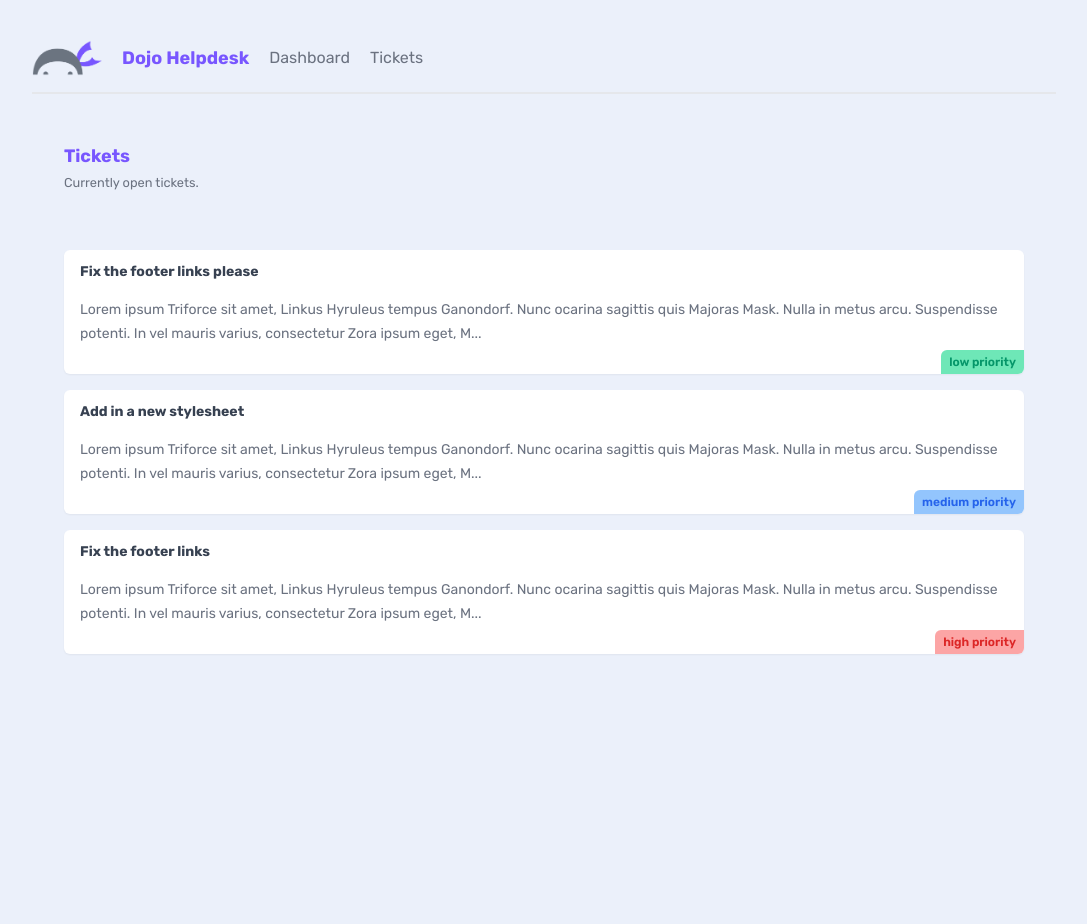
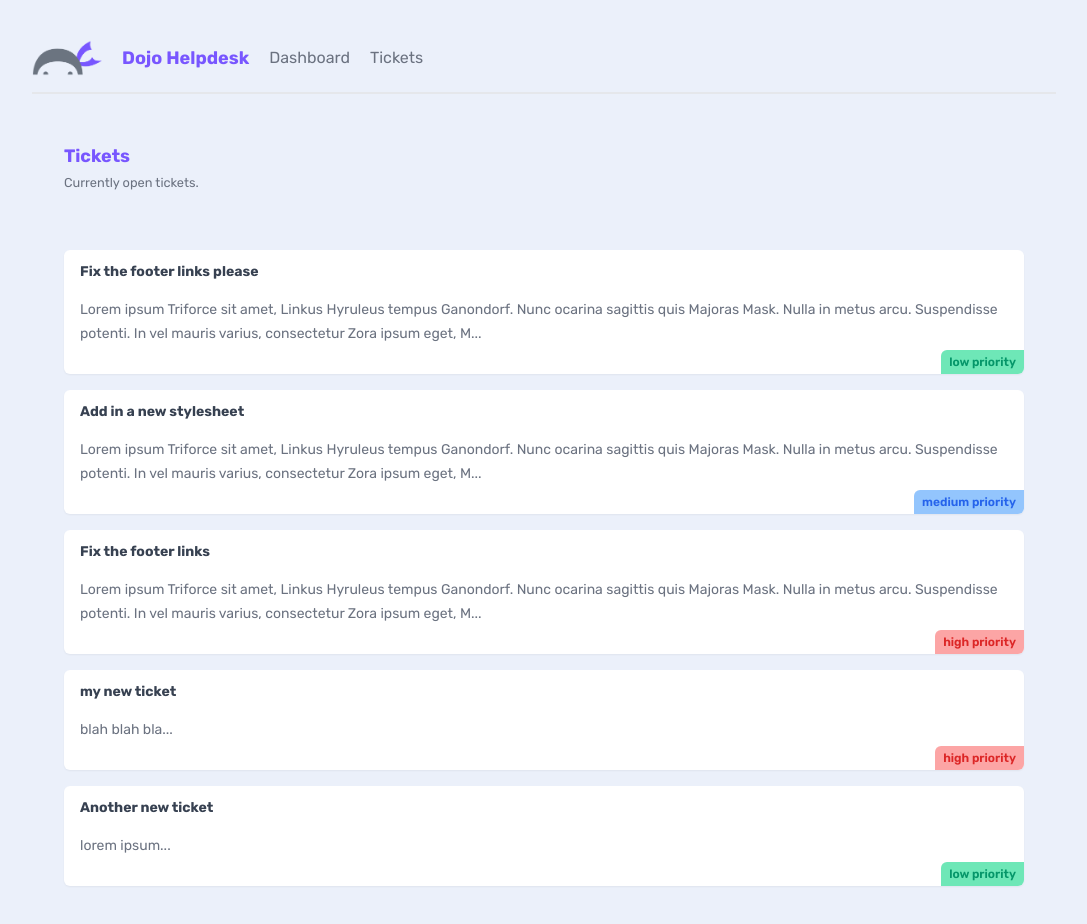
Before and after one commit to jdwjdwjdw/dojo-helpdesk, a Next.js app: page /tickets in a window 1280 px wide. Shown: the top 924 px of the page, without its empty margins (96-1183 px from the left). Before the commit the page ends 800 px from the top, so only its background shows below. Built offline with nearby package versions, Linux system fonts and the light colour scheme; data requests are answered from the project's data file.

Commit message:
Add create form client-side component for adding new tickets

```diff
--- a/_data/db.json
+++ b/_data/db.json
@@ -20,6 +20,20 @@
       "body": "Lorem ipsum Triforce sit amet, Linkus Hyruleus tempus Ganondorf. Nunc ocarina sagittis quis Majoras Mask. Nulla in metus arcu. Suspendisse potenti. In vel mauris varius, consectetur Zora ipsum eget, Master Sword porttitor urna. Fusce elementum urna elit, eget eleifend velit consectetur eget. Integer vel lobortis ipsum, vitae auctor Ocarina of Time. Donec sed urna dapibus, interdum magna a, eleifend magna. Curabitur tincidunt enim a neque volutpat. Phasellus auctor magna vel nunc pretium, ut volutpat justo tristique. Pellentesque cursus convallis mauris, in tempus enim tincidunt vitae.",
       "priority": "high",
       "user_email": "peach@netninja.dev"
+    },
+    {
+      "title": "my new ticket",
+      "body": "blah blah bla",
+      "priority": "high",
+      "user_email": "mario@netninja.dev",
+      "id": "seeLy9Y"
+    },
+    {
+      "title": "Another new ticket",
+      "body": "lorem ipsum",
+      "priority": "low",
+      "user_email": "mario@netninja.dev",
+      "id": "Q9JwQN8"
     }
   ]
 }
--- a/app/tickets/TicketList.jsx
+++ b/app/tickets/TicketList.jsx
@@ -1,9 +1,6 @@
 import Link from "next/link"
 
 async function getTickets() {
-  // imitate delay
-  await new Promise(resolve => setTimeout(resolve, 3000))
-
   const res = await fetch('http://localhost:4000/tickets', {
     next: {
       revalidate: 0 // use 0 to opt out of cache
--- a/app/tickets/[id]/page.jsx
+++ b/app/tickets/[id]/page.jsx
@@ -13,9 +13,6 @@
 }
 
 async function getTicket(id) {
-  // imitate delay
-  await new Promise(resolve => setTimeout(resolve, 3000))
-
   const res = await fetch('http://localhost:4000/tickets/' + id, {
     next: {
       revalidate: 60
--- /dev/null
+++ b/app/tickets/create/createForm.jsx
@@ -0,0 +1,75 @@
+"use client"
+
+import { useRouter } from "next/navigation"
+import { useState } from "react"
+
+export default function CreateForm() {
+  const router = useRouter()
+
+  const [title, setTitle] = useState('')
+  const [body, setBody] = useState('')
+  const [priority, setPriority] = useState('low')
+  const [isLoading, setIsLoading] = useState(false)
+
+  const handleSubmit = async (e) => {
+    e.preventDefault()
+    setIsLoading(true)
+
+    const ticket = {
+      title, body, priority, user_email: 'mario@netninja.dev'
+    }
+
+    const res = await fetch('http://localhost:4000/tickets', {
+      method: "POST",
+      headers: {"Content-Type": "application/json"},
+      body: JSON.stringify(ticket)
+    })
+
+    if (res.status === 201) {
+      router.refresh()
+      router.push('/tickets')
+    }
+
+  }
+
+  return (
+    <form onSubmit={handleSubmit} className="w-1/2">
+      <label>
+        <span>Title:</span>
+        <input
+          required
+          type="text"
+          onChange={(e) => setTitle(e.target.value)}
+          value={title}
+        />
+      </label>
+      <label>
+        <span>Body:</span>
+        <textarea
+          required
+          onChange={(e) => setBody(e.target.value)}
+          value={body}
+        />
+      </label>
+      <label>
+        <span>Priority:</span>
+        <select
+          onChange={(e) => setPriority(e.target.value)}
+          value={priority}
+        >
+          <option value="low">Low Priority</option>
+          <option value="medium">Medium Priority</option>
+          <option value="high">High Priority</option>
+        </select>
+      </label>
+      <button
+        className="btn-primary"
+        onClick={handleSubmit}
+        disabled={isLoading}
+      >
+        {isLoading && <span>Adding...</span>}
+        {!isLoading && <span>Add Ticket</span>}
+      </button>
+    </form>
+  )
+}
--- /dev/null
+++ b/app/tickets/create/page.jsx
@@ -0,0 +1,10 @@
+import CreateForm from "./createForm"
+
+export default function CreateTicket() {
+  return (
+    <main>
+      <h2 className="text-primary text-center">Add a New Ticket</h2>
+      <CreateForm />
+    </main>
+  )
+}
```
